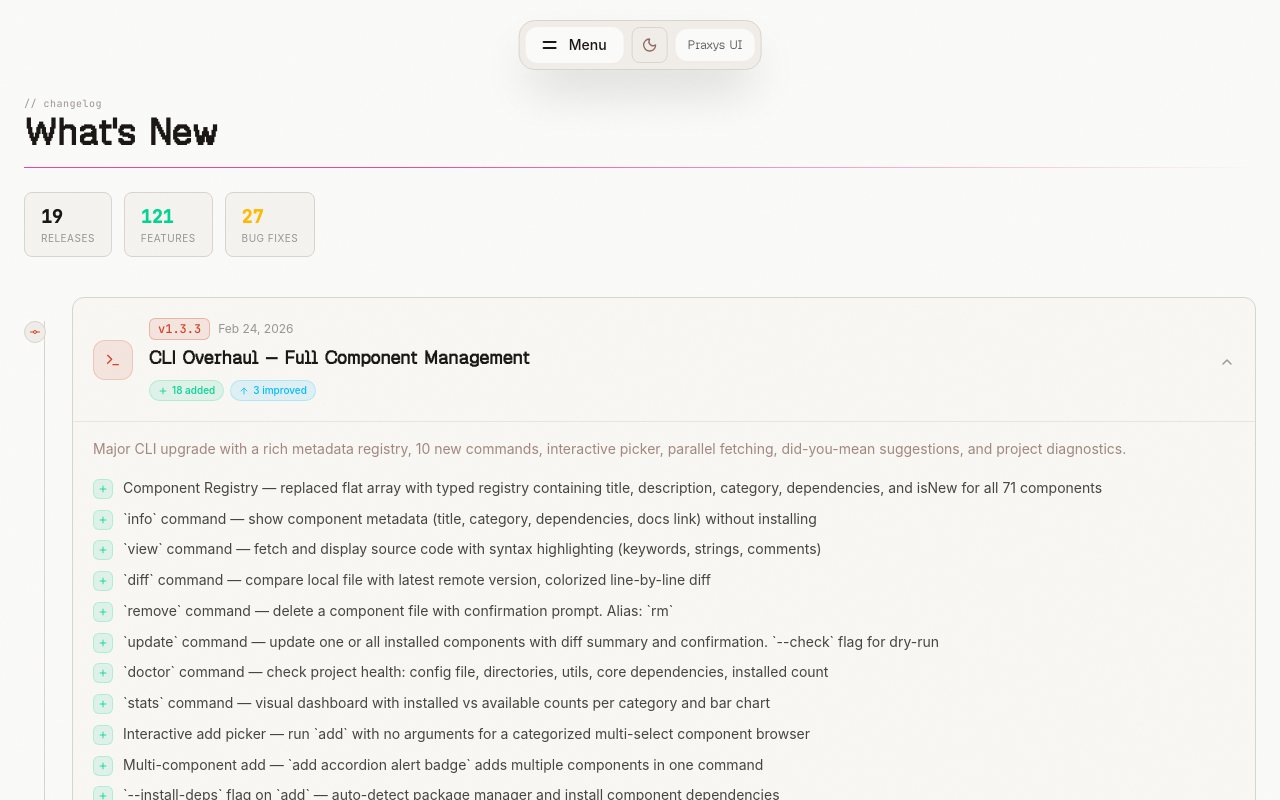
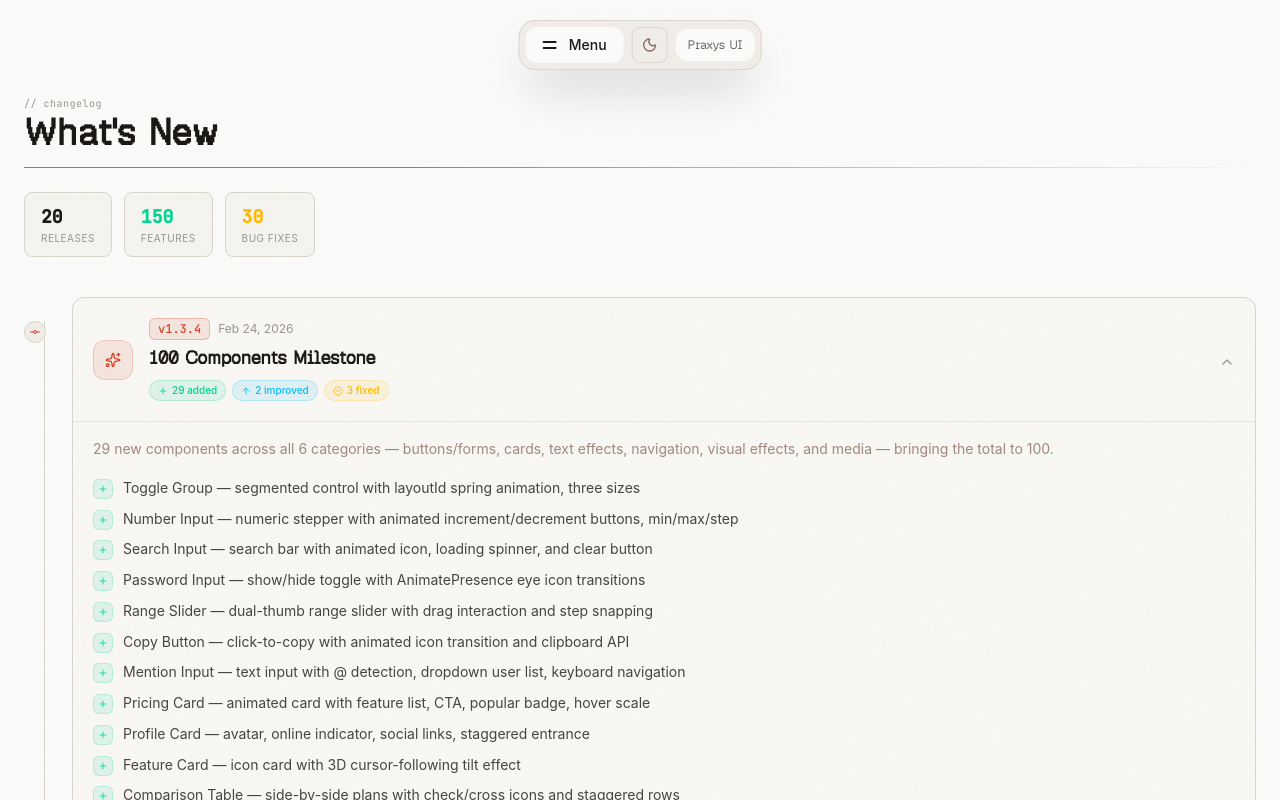
Before and after one commit to sushanttverma/Praxys-UI, a Next.js app: page /changelog in a window 1280 px wide. Shown: the top 800 px of the page. Built offline with nearby package versions, Linux system fonts and the light colour scheme; a web font is replaced by a local one.

Commit message:
feat: Document v1.3.4 release, reaching 100 components milestone with 29 new additions, bug fixes, and CLI updates.

```diff
--- a/data/changelog.ts
+++ b/data/changelog.ts
@@ -19,6 +19,50 @@ export interface ChangelogEntry {
 }
 
 export const changelog: ChangelogEntry[] = [
+  {
+    version: '1.3.4',
+    date: 'Feb 24, 2026',
+    title: '100 Components Milestone',
+    description:
+      '29 new components across all 6 categories — buttons/forms, cards, text effects, navigation, visual effects, and media — bringing the total to 100.',
+    iconName: 'sparkles',
+    changes: [
+      { type: 'added', text: 'Toggle Group — segmented control with layoutId spring animation, three sizes' },
+      { type: 'added', text: 'Number Input — numeric stepper with animated increment/decrement buttons, min/max/step' },
+      { type: 'added', text: 'Search Input — search bar with animated icon, loading spinner, and clear button' },
+      { type: 'added', text: 'Password Input — show/hide toggle with AnimatePresence eye icon transitions' },
+      { type: 'added', text: 'Range Slider — dual-thumb range slider with drag interaction and step snapping' },
+      { type: 'added', text: 'Copy Button — click-to-copy with animated icon transition and clipboard API' },
+      { type: 'added', text: 'Mention Input — text input with @ detection, dropdown user list, keyboard navigation' },
+      { type: 'added', text: 'Pricing Card — animated card with feature list, CTA, popular badge, hover scale' },
+      { type: 'added', text: 'Profile Card — avatar, online indicator, social links, staggered entrance' },
+      { type: 'added', text: 'Feature Card — icon card with 3D cursor-following tilt effect' },
+      { type: 'added', text: 'Comparison Table — side-by-side plans with check/cross icons and staggered rows' },
+      { type: 'added', text: 'Stat Bar — horizontal bar with scroll-triggered spring fill animation' },
+      { type: 'added', text: 'Gradient Text — animated gradient using background-clip with configurable colors' },
+      { type: 'added', text: 'Scramble Text — decode effect revealing characters with random scrambling' },
+      { type: 'added', text: 'Text Reveal — word-by-word entrance with staggered scroll-triggered animation' },
+      { type: 'added', text: 'Glitch Text — RGB split effect with clip-path slicing and intensity levels' },
+      { type: 'added', text: 'Sidebar — collapsible navigation with animated width, staggered items, sub-items' },
+      { type: 'added', text: 'Bottom Sheet — mobile drawer with drag-to-dismiss, snap points, spring animation' },
+      { type: 'added', text: 'Popover — floating popover with 4 sides, 3 alignments, arrow, click-outside close' },
+      { type: 'added', text: 'Context Menu — right-click menu with keyboard navigation, dividers, ARIA roles' },
+      { type: 'added', text: 'Mega Menu — large dropdown with hover trigger, multi-column grid sections' },
+      { type: 'added', text: 'Confetti — celebration burst with deterministic particle physics animation' },
+      { type: 'added', text: 'Particles — floating particle background with seeded drift paths' },
+      { type: 'added', text: 'Noise Texture — animated SVG grain overlay with feTurbulence filter' },
+      { type: 'added', text: 'Aurora — aurora borealis gradient blobs with smooth keyframe paths' },
+      { type: 'added', text: 'Blur Fade — entrance wrapper with blur + fade from configurable direction' },
+      { type: 'added', text: 'Carousel — image carousel with directional slides, auto-play, dot navigation' },
+      { type: 'added', text: 'Avatar — four sizes, status indicators, fallback initials, animated dot' },
+      { type: 'added', text: 'Lightbox — fullscreen viewer with zoom, arrow keys, thumbnails, backdrop blur' },
+      { type: 'improved', text: 'CLI registry expanded from 71 to 100 components' },
+      { type: 'improved', text: 'Component count updated across README, CLI README, and installation page' },
+      { type: 'fixed', text: 'TypewriterText — resolved max update depth error from setTimeout(0) loops' },
+      { type: 'fixed', text: 'Confetti/Particles — replaced Math.random() with deterministic seeded PRNG for React 19 purity' },
+      { type: 'fixed', text: 'Lightbox — refactored to avoid ref access and setState during render' },
+    ],
+  },
   {
     version: '1.3.3',
     date: 'Feb 24, 2026',
```
Also changed, not shown: 1 other file (tests, documents, lock files or other folders).
